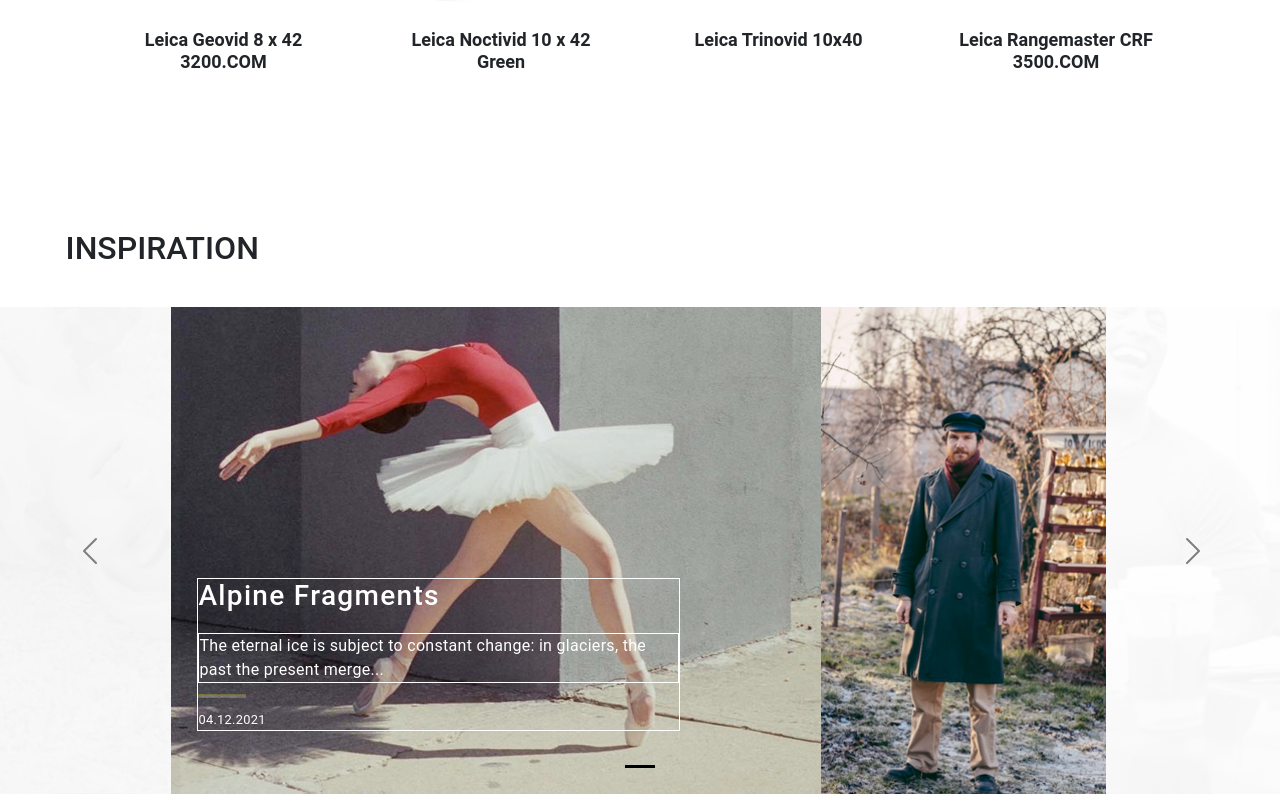
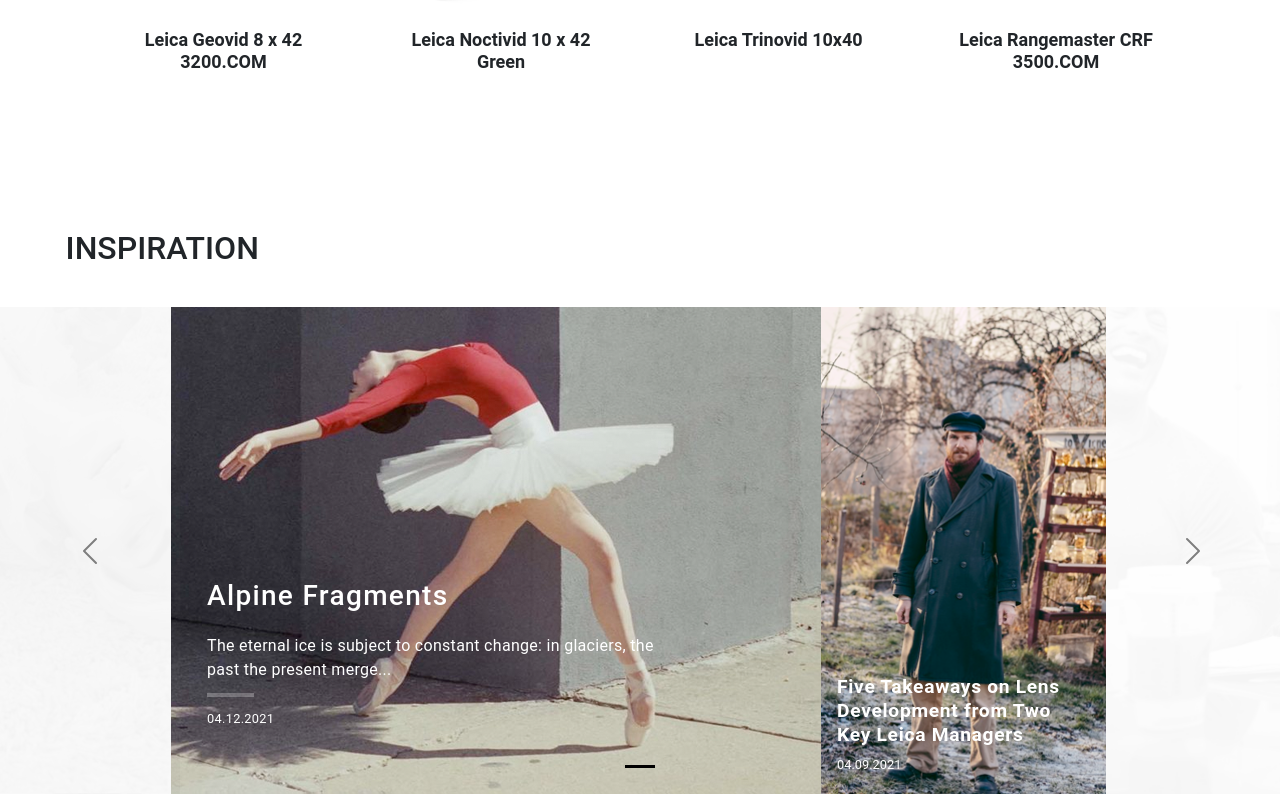
Before and after one commit to Helvin159/imedialanding, a React (Create React App) app: page / in a window 1280 px wide. Shown: the part 2605-3401 px from the top of the page. Built offline with nearby package versions, Linux system fonts and the light colour scheme.

Commit message:
carousel updates

```diff
--- a/src/index.css
+++ b/src/index.css
@@ -299,11 +299,10 @@ body {
       background-size: cover; }
       .sec__three__carousel__item__col__one .container {
         position: absolute;
-        top: 16.9rem;
-        left: 0.9rem;
+        top: 17rem;
+        left: 1.5rem;
         margin: 0;
         padding: 0;
-        border: 1px solid white;
         width: 53%;
         color: white; }
         .sec__three__carousel__item__col__one .container h3 {
@@ -312,37 +311,43 @@ body {
         .sec__three__carousel__item__col__one .container p {
           letter-spacing: 0.3px;
           margin: 0;
-          border: 1px solid white;
           padding: auto; }
         .sec__three__carousel__item__col__one .container p:first-child {
           margin: auto;
-          border: 1px solid white;
           padding: 0; }
         .sec__three__carousel__item__col__one .container p:last-child {
           font-size: 0.8rem;
-          border: none;
           padding: 0.75rem 0 0 0; }
         .sec__three__carousel__item__col__one .container hr {
           width: 9.8%;
           height: 4px;
           margin: 0.7rem 0 0 0;
-          background-color: white;
-          border: 1px solid #fe1; }
+          background-color: white; }
     .sec__three__carousel__item__col__two {
       min-width: 5%;
       padding: 0;
       background: url("assets/Layer76.png");
       background-repeat: no-repeat;
-      background-size: cover; }
+      background-size: cover;
+      position: relative; }
       .sec__three__carousel__item__col__two .container-fluid {
         margin: 0;
         padding: 0;
         position: relative; }
       .sec__three__carousel__item__col__two .container {
         position: absolute;
-        bottom: 1rem;
-        left: 0;
-        padding: 0; }
+        top: 23rem;
+        left: 1rem;
+        padding: 0;
+        color: white;
+        width: 88%; }
+        .sec__three__carousel__item__col__two .container h3 {
+          font-size: 1.2rem;
+          letter-spacing: 0.7px;
+          line-height: 1.5rem;
+          font-weight: 600; }
+        .sec__three__carousel__item__col__two .container p {
+          font-size: 0.8rem; }
 
 .footer {
   padding: 0;
--- a/src/sass/layout/_sec-three.scss
+++ b/src/sass/layout/_sec-three.scss
@@ -63,11 +63,11 @@
 
 			& .container {
 				position: absolute;
-				top: 16.9rem;
-				left: 0.9rem;
+				top: 17rem;
+				left: 1.5rem;
 				margin: 0;
 				padding: 0;
-				border: 1px solid white;
+				// border: 1px solid white;
 				width: 53%;
 				color: white;
 
@@ -79,19 +79,19 @@
 				& p {
 					letter-spacing: 0.3px;
 					margin: 0;
-					border: 1px solid white;
+					// border: 1px solid white;
 					padding: auto;
 				}
 
 				& p:first-child {
 					margin: auto;
-					border: 1px solid white;
+					// border: 1px solid white;
 					padding: 0;
 				}
 
 				& p:last-child {
 					font-size: 0.8rem;
-					border: none;
+					// border: none;
 					padding: 0.75rem 0 0 0;
 				}
 
@@ -100,7 +100,7 @@
 					height: 4px;
 					margin: 0.7rem 0 0 0;
 					background-color: white;
-					border: 1px solid #fe1;
+					// border: 1px solid #fe1;
 				}
 			}
 		}
@@ -113,6 +113,7 @@
 			background: url('assets/Layer76.png');
 			background-repeat: no-repeat;
 			background-size: cover;
+			position: relative;
 
 			& .container-fluid {
 				margin: 0;
@@ -122,9 +123,22 @@
 
 			& .container {
 				position: absolute;
-				bottom: 1rem;
-				left: 0;
+				top: 23rem;
+				left: 1rem;
 				padding: 0;
+				color: white;
+				width: 88%;
+
+				& h3 {
+					font-size: 1.2rem;
+					letter-spacing: 0.7px;
+					line-height: 1.5rem;
+					font-weight: 600;
+				}
+
+				& p {
+					font-size: 0.8rem;
+				}
 			}
 		}
 	}
```
